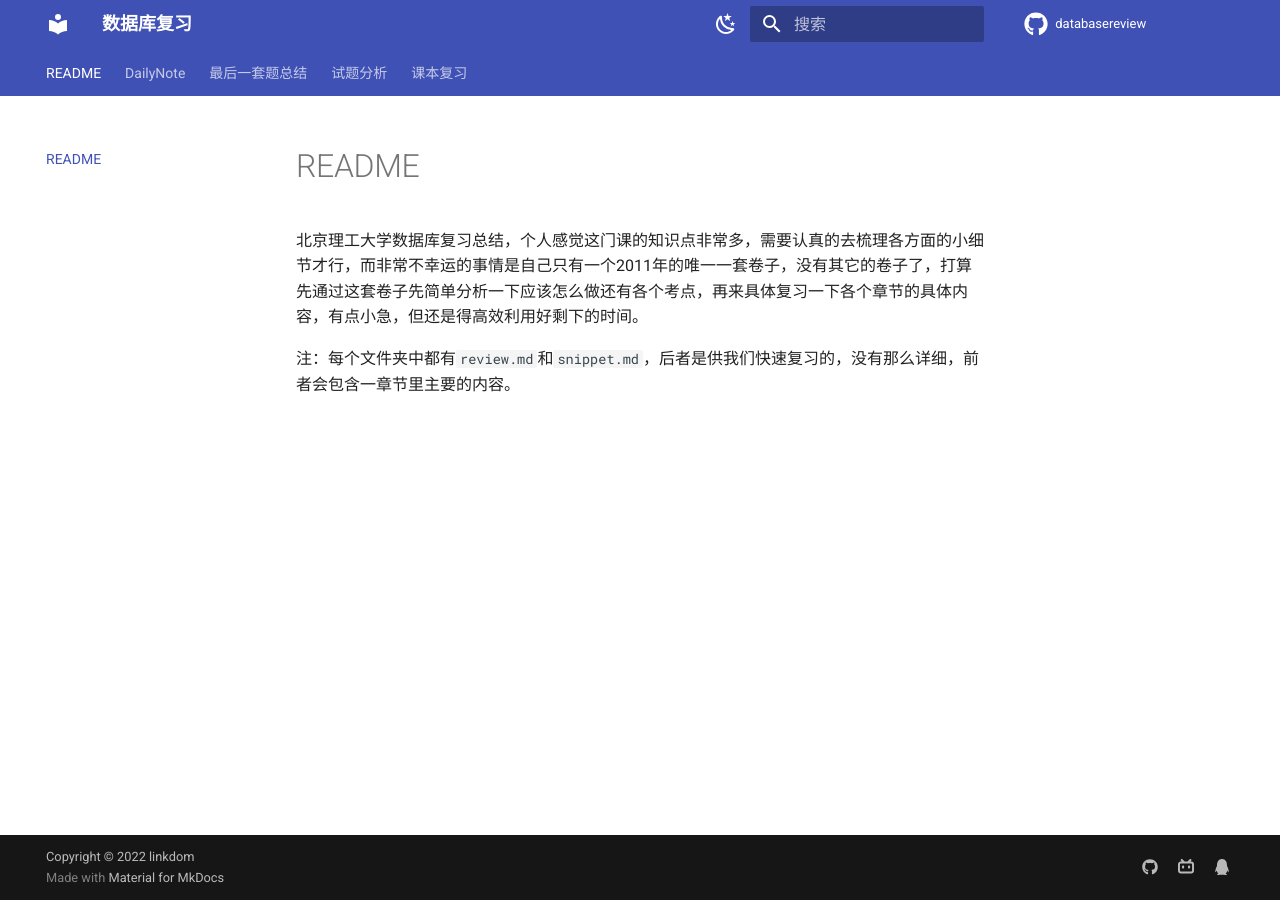
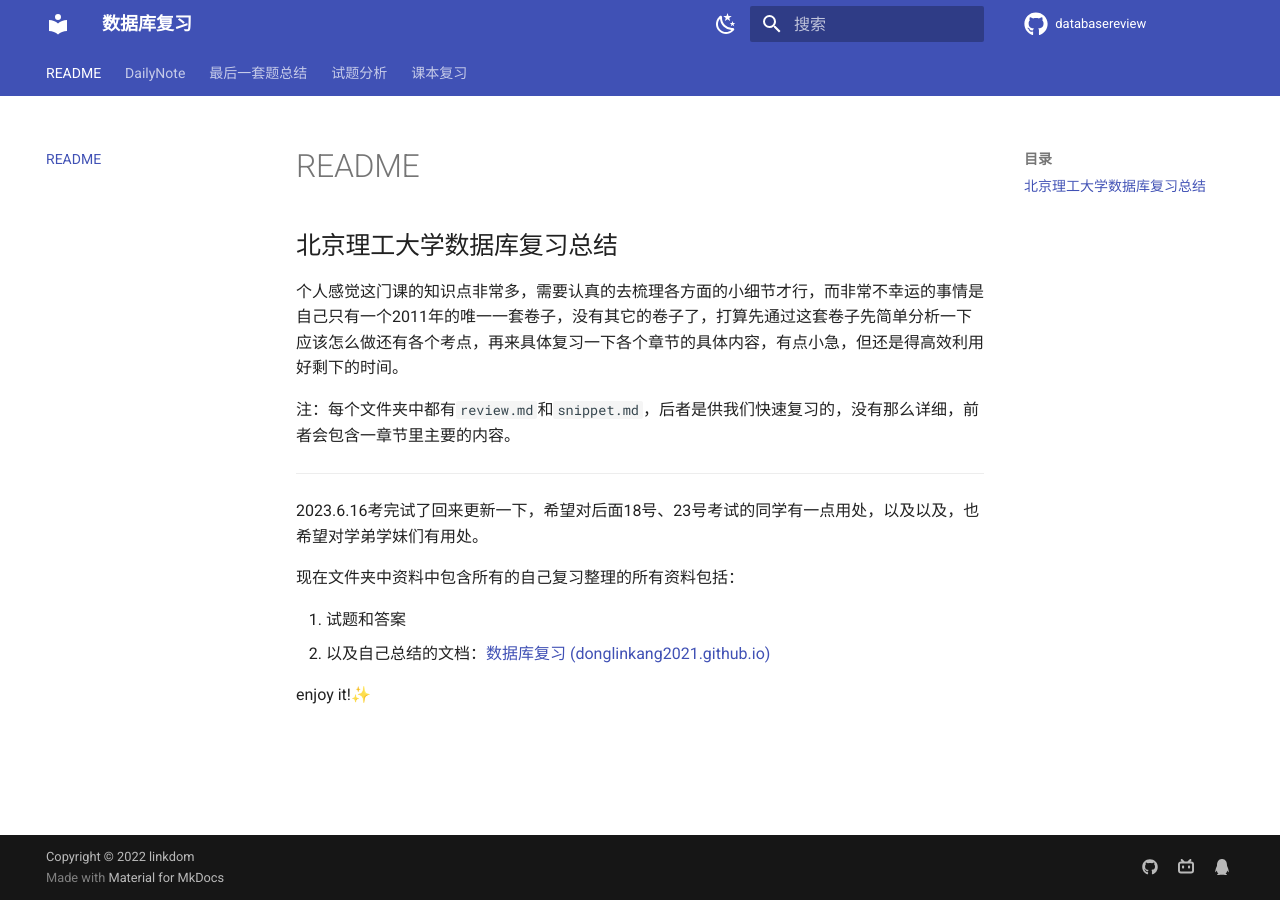
Before and after one commit to donglinkang2021/DatabaseReview, an MkDocs documentation site: the page built from docs/README.md, in a window 1280 px wide. Built offline with MkDocs 1.6.1 and Material for MkDocs 9.7.7, drawn with Linux system fonts in a browser that asks for light colours; comment, search, counter and statistics services are not loaded.

Commit message:
上传试题和答案

```diff
--- a/docs/README.md
+++ b/docs/README.md
@@ -1,5 +1,18 @@
 # README
 
-北京理工大学数据库复习总结，个人感觉这门课的知识点非常多，需要认真的去梳理各方面的小细节才行，而非常不幸运的事情是自己只有一个2011年的唯一一套卷子，没有其它的卷子了，打算先通过这套卷子先简单分析一下应该怎么做还有各个考点，再来具体复习一下各个章节的具体内容，有点小急，但还是得高效利用好剩下的时间。
+## 北京理工大学数据库复习总结
+
+个人感觉这门课的知识点非常多，需要认真的去梳理各方面的小细节才行，而非常不幸运的事情是自己只有一个2011年的唯一一套卷子，没有其它的卷子了，打算先通过这套卷子先简单分析一下应该怎么做还有各个考点，再来具体复习一下各个章节的具体内容，有点小急，但还是得高效利用好剩下的时间。
 
 注：每个文件夹中都有`review.md`和`snippet.md`，后者是供我们快速复习的，没有那么详细，前者会包含一章节里主要的内容。
+
+----
+
+2023.6.16考完试了回来更新一下，希望对后面18号、23号考试的同学有一点用处，以及以及，也希望对学弟学妹们有用处。
+
+现在文件夹中资料中包含所有的自己复习整理的所有资料包括：
+
+1. 试题和答案
+2. 以及自己总结的文档：[数据库复习 (donglinkang2021.github.io)](https://donglinkang2021.github.io/DatabaseReview/)
+
+enjoy it!✨
```
Also changed, not shown: 14 other files.
